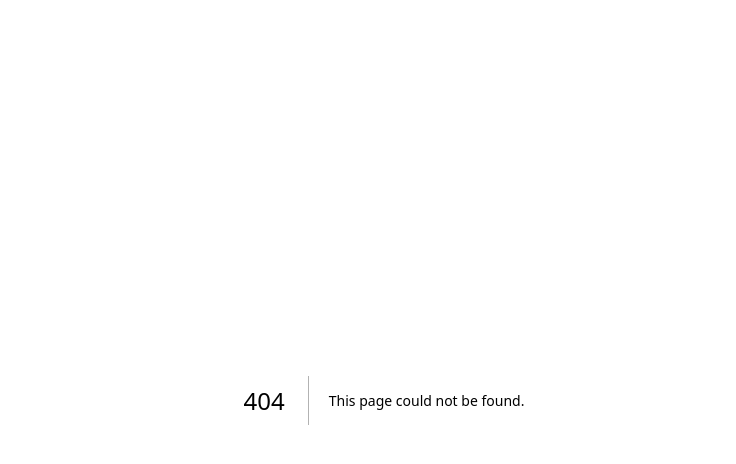
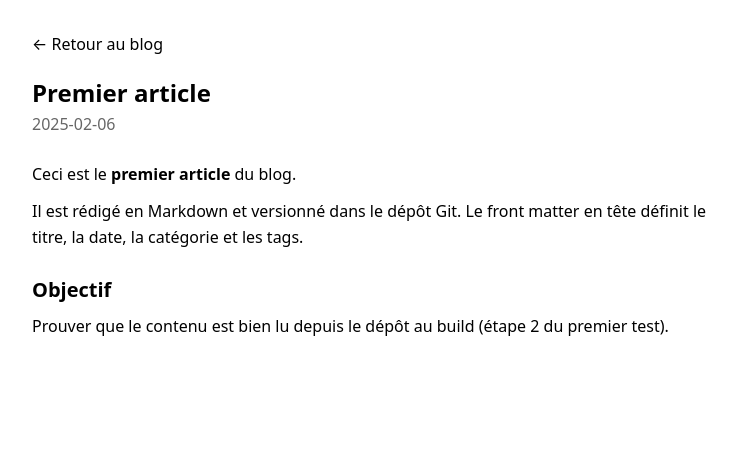
Before and after one commit to jbressand34/blog, a Next.js app: page /articles/premier-article in a window 1280 px wide. Before the commit this address had no page. Shown: the top 464 px of the page, without its empty margins (256-992 px from the left). Built offline with nearby package versions, Linux system fonts and the light colour scheme.

Commit message:
Added : first article with markdown viewer

```diff
--- /dev/null
+++ b/app/articles/[slug]/page.tsx
@@ -0,0 +1,37 @@
+import { notFound } from "next/navigation";
+import Link from "next/link";
+import ReactMarkdown from "react-markdown";
+import { getArticleBySlug, getArticleSlugs } from "@/lib/markdown";
+
+type Props = { params: { slug: string } };
+
+export function generateStaticParams() {
+  const slugs = getArticleSlugs();
+  return slugs.map((slug) => ({ slug }));
+}
+
+export default function ArticlePage({ params }: Props) {
+  const { slug } = params;
+  const article = getArticleBySlug(slug);
+
+  if (!article) notFound();
+
+  return (
+    <main style={{ padding: "2rem", maxWidth: "48rem", margin: "0 auto" }}>
+      <p style={{ marginBottom: "1rem" }}>
+        <Link href="/">← Retour au blog</Link>
+      </p>
+      <article>
+        <h1>{article.meta.title}</h1>
+        {article.meta.date && (
+          <p style={{ color: "#666", marginBottom: "1.5rem" }}>
+            {article.meta.date}
+          </p>
+        )}
+        <div className="prose">
+          <ReactMarkdown>{article.content}</ReactMarkdown>
+        </div>
+      </article>
+    </main>
+  );
+}
--- a/app/globals.css
+++ b/app/globals.css
@@ -20,3 +20,22 @@ a {
 a:hover {
   text-decoration: underline;
 }
+
+.prose h2 {
+  font-size: 1.25rem;
+  margin-top: 1.5rem;
+  margin-bottom: 0.5rem;
+}
+
+.prose p {
+  margin-bottom: 0.75rem;
+}
+
+.prose ul {
+  margin-bottom: 0.75rem;
+  padding-left: 1.5rem;
+}
+
+.prose strong {
+  font-weight: 600;
+}
--- /dev/null
+++ b/content/articles/premier-article.md
@@ -0,0 +1,16 @@
+---
+title: Premier article
+date: 2025-02-06
+category: général
+tags:
+  - blog
+  - test
+---
+
+Ceci est le **premier article** du blog.
+
+Il est rédigé en Markdown et versionné dans le dépôt Git. Le front matter en tête définit le titre, la date, la catégorie et les tags.
+
+## Objectif
+
+Prouver que le contenu est bien lu depuis le dépôt au build (étape 2 du premier test).
--- /dev/null
+++ b/lib/markdown.ts
@@ -0,0 +1,58 @@
+import fs from "fs";
+import path from "path";
+import matter from "gray-matter";
+
+const CONTENT_DIR = path.join(process.cwd(), "content", "articles");
+
+export type ArticleMeta = {
+  title: string;
+  date: string;
+  category?: string;
+  tags?: string[];
+  slug?: string;
+};
+
+export type Article = {
+  meta: ArticleMeta;
+  content: string;
+};
+
+/**
+ * Lit et parse un article Markdown par son slug (nom du fichier sans .md).
+ */
+export function getArticleBySlug(slug: string): Article | null {
+  const filePath = path.join(CONTENT_DIR, `${slug}.md`);
+  if (!fs.existsSync(filePath)) return null;
+
+  const raw = fs.readFileSync(filePath, "utf-8");
+  const { data, content } = matter(raw);
+
+  const date = data.date;
+  const dateStr =
+    date instanceof Date
+      ? date.toISOString().slice(0, 10)
+      : date != null
+        ? String(date)
+        : undefined;
+
+  return {
+    meta: {
+      ...data,
+      date: dateStr,
+      slug,
+    } as ArticleMeta,
+    content,
+  };
+}
+
+/**
+ * Retourne la liste des slugs d’articles (noms des fichiers .md dans content/articles).
+ */
+export function getArticleSlugs(): string[] {
+  if (!fs.existsSync(CONTENT_DIR)) return [];
+
+  return fs
+    .readdirSync(CONTENT_DIR)
+    .filter((name) => name.endsWith(".md"))
+    .map((name) => name.replace(/\.md$/, ""));
+}
--- a/package.json
+++ b/package.json
@@ -9,7 +9,9 @@
     "lint": "next lint"
   },
   "dependencies": {
+    "gray-matter": "^4.0.3",
     "next": "^14.2.0",
+    "react-markdown": "^9.0.0",
     "react": "^18.2.0",
     "react-dom": "^18.2.0"
   },
```
Also changed, not shown: app/page.tsx (+28 -1 lines), 1 other file (tests, documents, lock files or other folders).
